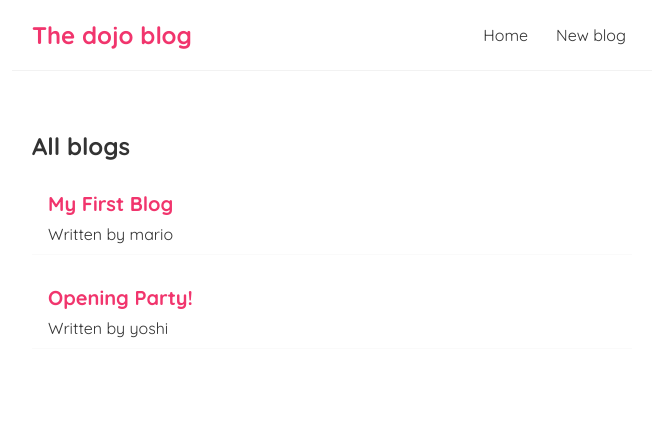
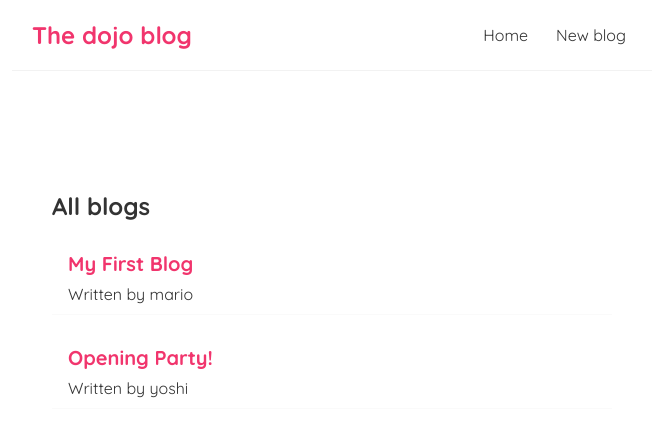
Before and after one commit to RomanAbdurahmanov/Ninja-blog, a React (Create React App) app: page / in a window 1280 px wide. Shown: the top 436 px of the page, without its empty margins (308-964 px from the left). Built offline with nearby package versions, Linux system fonts and the light colour scheme; data requests are answered from the project's data file.

Commit message:
Added error handling

```diff
--- a/src/Home.tsx
+++ b/src/Home.tsx
@@ -2,20 +2,35 @@
 import BlogList, { BlogListType } from './BlogList'
 
 function Home() {
-  const [blogs, setBlogs] = useState<BlogListType>([])
+  const [blogs, setBlogs] = useState<BlogListType | null>(null)
+  const [isLoading, setIsLoading] = useState<boolean>(true)
+  const [error, setError] = useState<string | null>(null)
 
   useEffect(() => {
+    setTimeout(() => {
       fetch('http://localhost:8000/blogs')
         .then((res) => {
+          if (!res.ok) {
+            throw Error("couldn't fetch data from this resource")
+          }
           return res.json()
         })
         .then((data) => {
           setBlogs(data)
+          setIsLoading(false)
+          setError(null)
         })
+        .catch((err) => {
+          setIsLoading(false)
+          setError(err.message)
+        })
+    }, 1000)
   }, [])
 
   return (
     <div className='home'>
+      {error && <div> {error} </div>}
+      {isLoading && <div> Loading... </div>}
       {blogs && <BlogList blogs={blogs} title='All blogs' />}
     </div>
   )
--- a/src/index.css
+++ b/src/index.css
@@ -33,6 +33,11 @@
   margin: 40px auto;
   padding: 20px;
 }
+.components {
+  max-width: 600px;
+  margin: 40px auto;
+  padding: 20px;
+}
 
 /* blog previews / list */
 .blog-preview {
```
Lines whose indentation alone changed are shown as unchanged.
